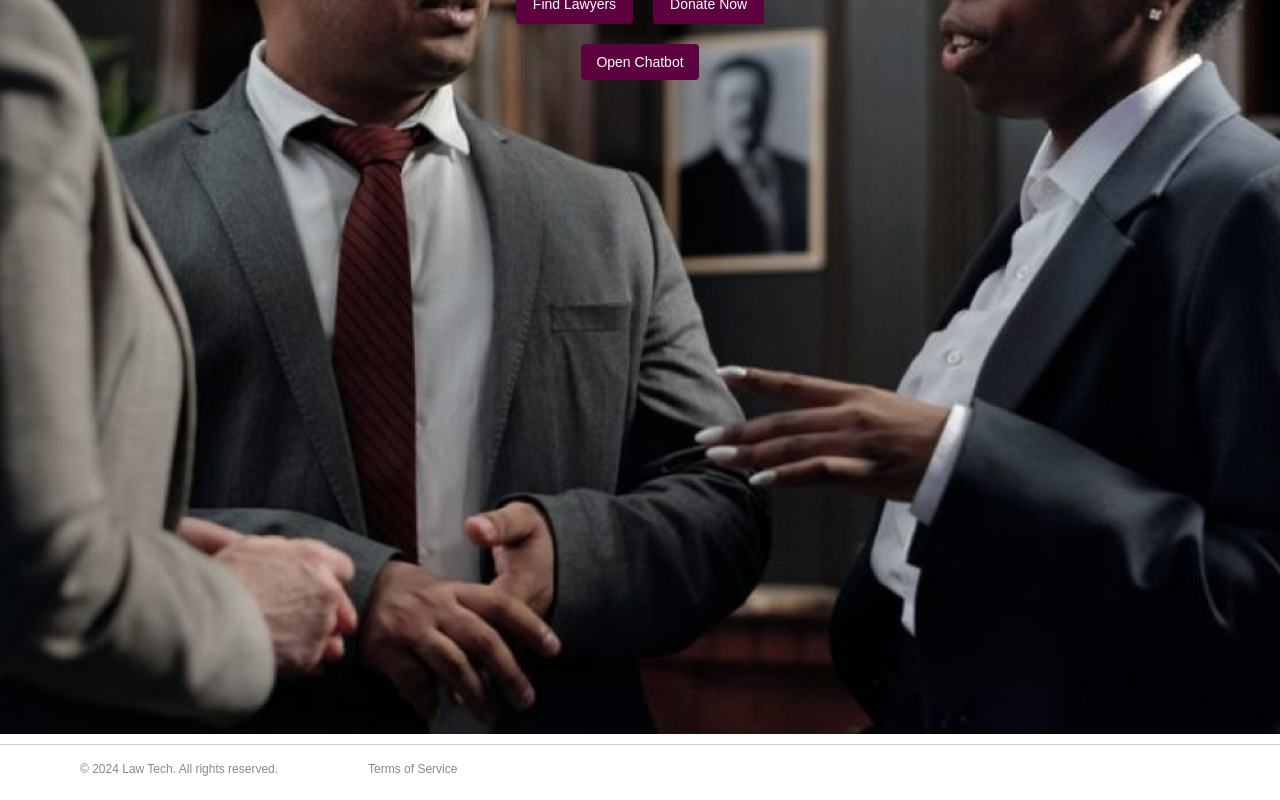
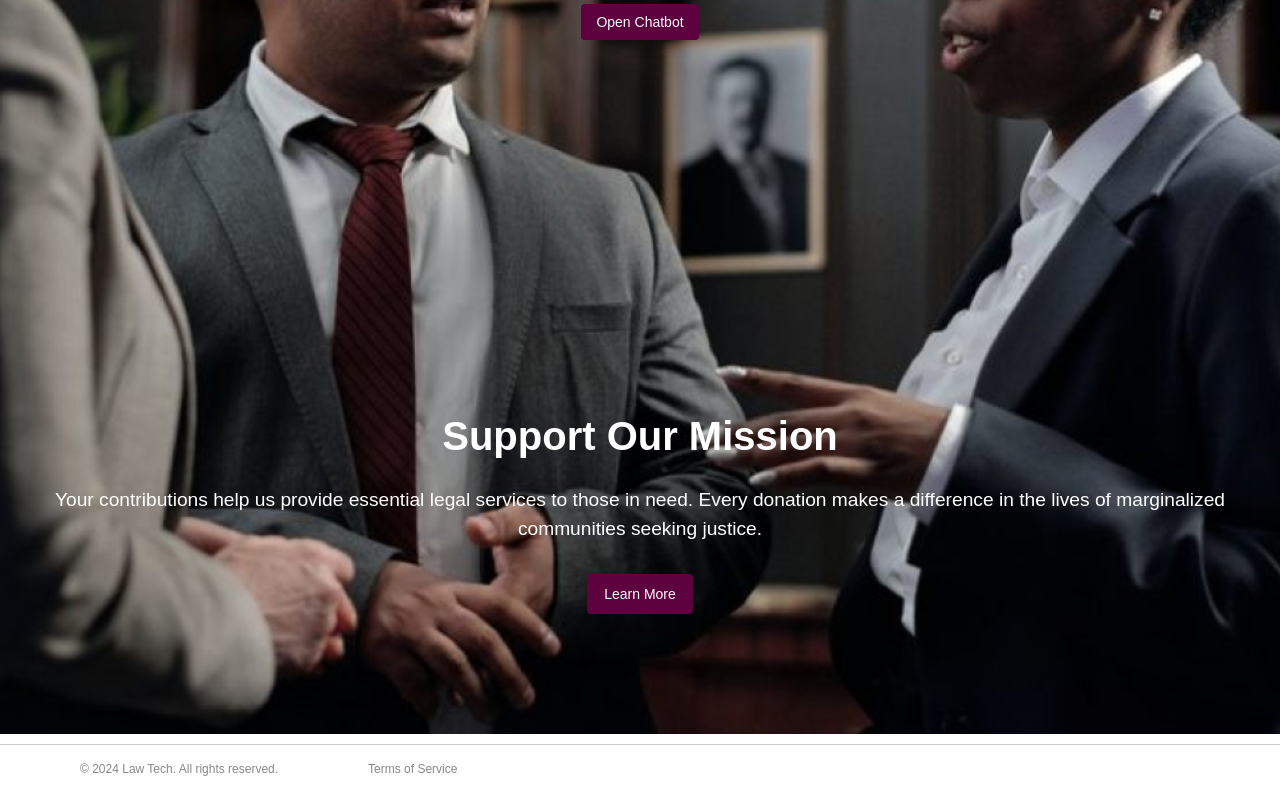
Before and after one commit to midas12/Community-LawTech, a React (Vite) app in the folder frontend/: page / in a window 1280 px wide. Shown: the part 466-1266 px from the top of the page. Built offline with nearby package versions, Linux system fonts and the light colour scheme.

Commit message:
HomePage.jsx

```diff
--- a/frontend/src/components/HomePage.jsx
+++ b/frontend/src/components/HomePage.jsx
@@ -5,6 +5,7 @@ import Header from "./Header"; // Import the Header component
 import Footer from "./Footer"; // Import the Footer component
 import Chatbot from "react-chatbot-kit"; // Import the Chatbot
 import "react-chatbot-kit/build/main.css"; // Import Chatbot styles
+
 
 const HomePage = () => {
   const [showForm, setShowForm] = useState(false); // State to control form visibility
@@ -14,6 +15,10 @@ const HomePage = () => {
 
   const handleFindLawyersClick = () => {
     navigate('/find-lawyer'); // Navigate to the Find Lawyer page
+  };
+
+  const handleSupportOurMissionClick = () => {
+    navigate('/support-our-mission'); // Navigate to the Find Lawyer page
   };
 
   return (
@@ -54,11 +59,17 @@ const HomePage = () => {
           {/* Chatbot conditional rendering */}
           {showChatbot && <Chatbot />}
 
-          {/* <div className="job-adverts">
-            <h2>Join Us</h2>
-            <p>We are always looking for passionate individuals to help us.</p>
-            <button className="btn btn-primary">View Positions</button>
-          </div> */}
+          <div className="missions">
+  <h2>Support Our Mission</h2>
+  <p>
+    Your contributions help us provide essential legal services
+    to those in need. Every donation makes a difference in the lives
+    of marginalized communities seeking justice.
+  </p>
+  <button className="btn btn-primary" onClick={handleSupportOurMissionClick}>Learn More</button>
+</div>
+
+
         </section>
       )}
 
```
